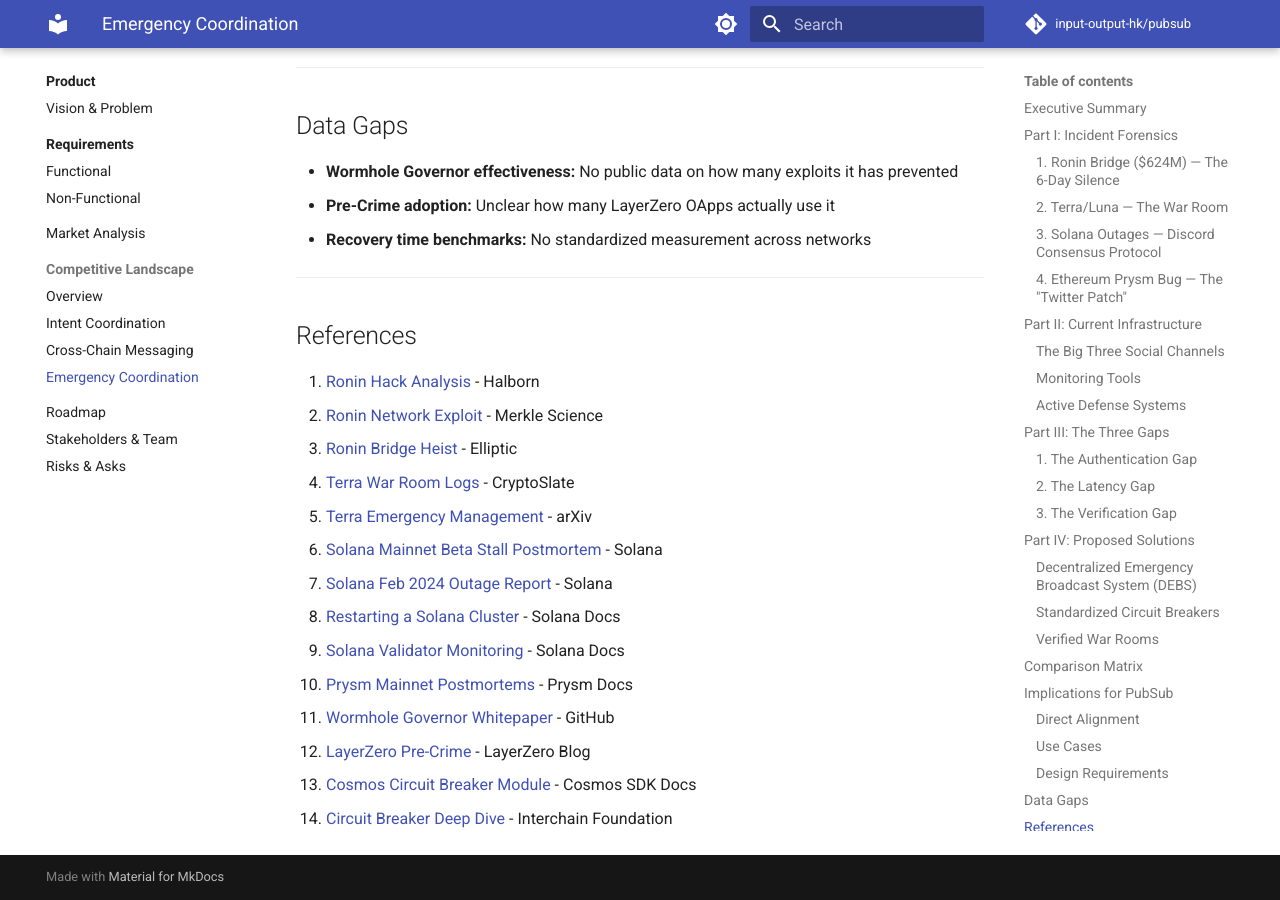
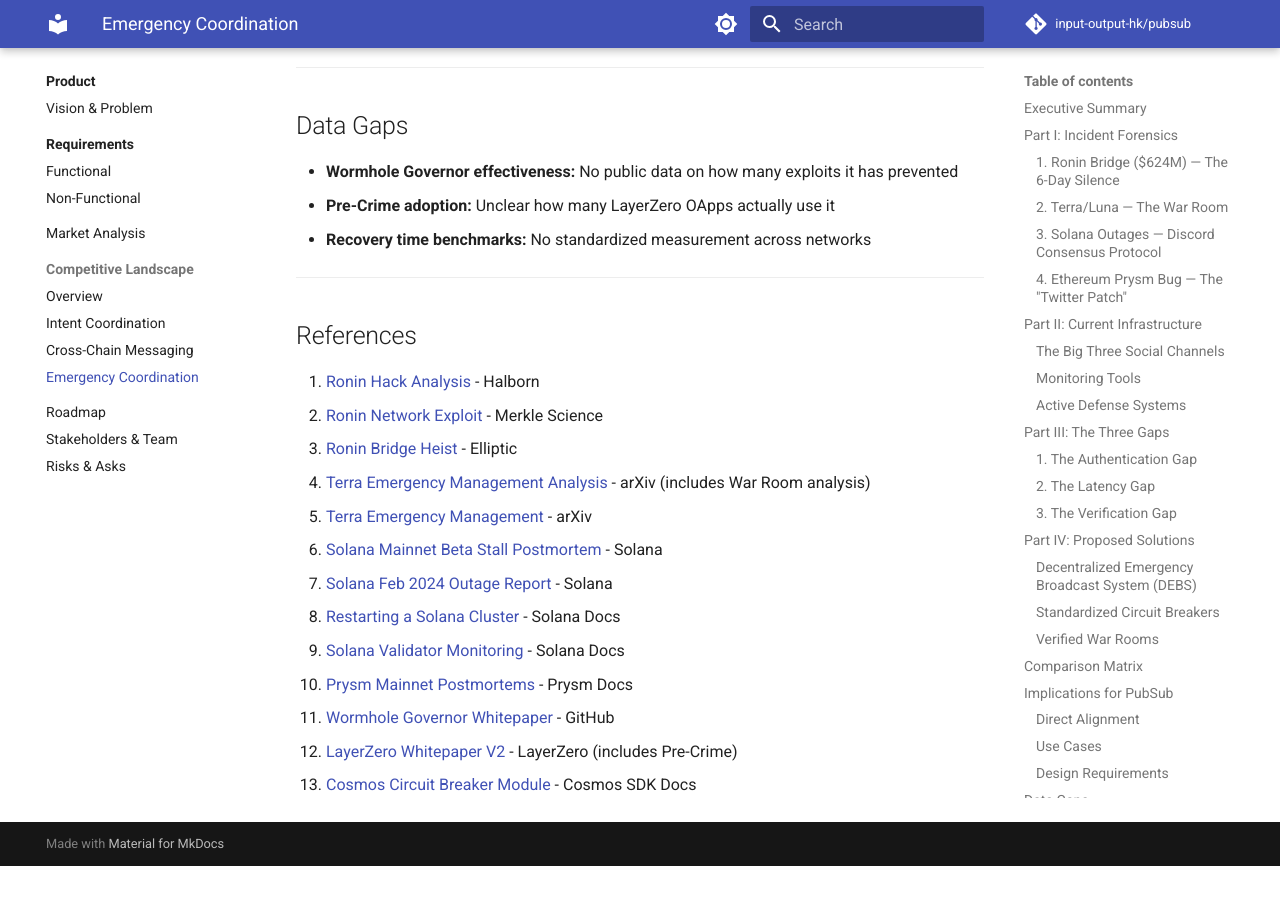
Before and after one commit to input-output-hk/pubsub, an MkDocs documentation site: the page built from docs/product/competitive/emergency-coordination.md, in a window 1280 px wide and 900 px high, scrolled down 6695 px. Built offline with MkDocs 1.6.1 and Material for MkDocs 9.7.7, drawn with Linux system fonts in a browser that asks for light colours; a script that is not in the unit is left out; comment, search, counter and statistics services are not loaded; after the commit the page ends 7561 px from its top, so only the background shows below that.

Commit message:
Fix broken reference URLs
- Replace Medium links (403) with official docs
- CCIP: use docs.chain.link instead of Medium
- Cardano: use docs.cardano.org
- LayerZero Pre-Crime: use whitepaper PDF

```diff
--- a/docs/product/competitive/emergency-coordination.md
+++ b/docs/product/competitive/emergency-coordination.md
@@ -245,7 +245,7 @@
 1. [Ronin Hack Analysis](https://www.halborn.com/blog/post/explained-the-ronin-hack-march-2022) - Halborn
 2. [Ronin Network Exploit](https://www.merklescience.com/blog/hack-track-analysis-of-ronin-network-exploit) - Merkle Science
 3. [Ronin Bridge Heist](https://www.elliptic.co/blog/540-million-stolen-from-the-ronin-defi-bridge) - Elliptic
-4. [Terra War Room Logs](https://cryptoslate.com/validator-leaks-secret-luna-war-room-chat-logs/) - CryptoSlate
+4. [Terra Emergency Management Analysis](https://arxiv.org/abs/2207.01700) - arXiv (includes War Room analysis)
 5. [Terra Emergency Management](https://arxiv.org/pdf/2207.01700) - arXiv
 6. [Solana Mainnet Beta Stall Postmortem](https://solana.com/news/mainnet-beta-stall---postmortem) - Solana
 7. [Solana Feb 2024 Outage Report](https://solana.com/news/02-06-24-solana-mainnet-beta-outage-report) - Solana
@@ -253,6 +253,5 @@
 9. [Solana Validator Monitoring](https://docs.solanalabs.com/operations/best-practices/monitoring) - Solana Docs
 10. [Prysm Mainnet Postmortems](https://prysm.offchainlabs.com/docs/misc/mainnet-postmortems/) - Prysm Docs
 11. [Wormhole Governor Whitepaper](https://github.com/wormhole-foundation/wormhole/blob/main/whitepapers/0007_governor.md) - GitHub
-12. [LayerZero Pre-Crime](https://medium.com/layerzero-official/introducing-pre-crime-49bef4a581d5) - LayerZero Blog
+12. [LayerZero Whitepaper V2](https://layerzero.network/publications/LayerZero_Whitepaper_V2.1.0.pdf) - LayerZero (includes Pre-Crime)
 13. [Cosmos Circuit Breaker Module](https://docs.cosmos.network/v0.53/build/modules/circuit) - Cosmos SDK Docs
-14. [Circuit Breaker Deep Dive](https://medium.com/the-interchain-foundation/building-resilience-in-blockchain-applications-with-the-circuit-breaker-module-5df0e0df930c) - Interchain Foundation
```
Also changed, not shown: docs/product/competitive/cross-chain-messaging.md (+2 -2 lines).
